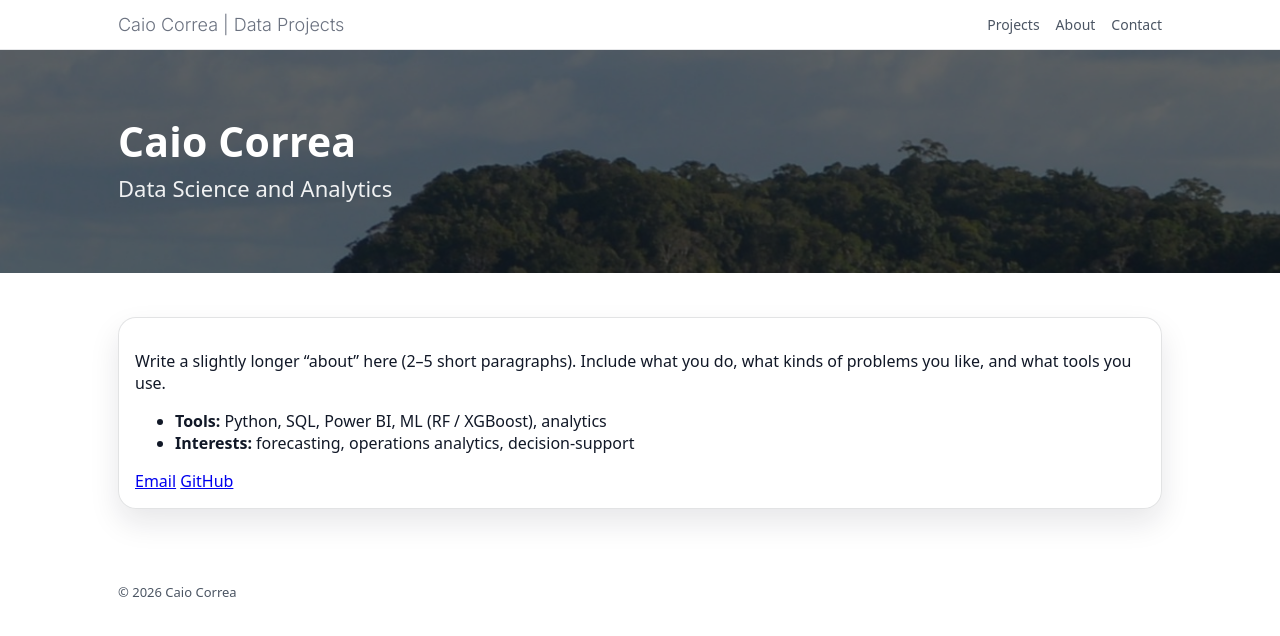
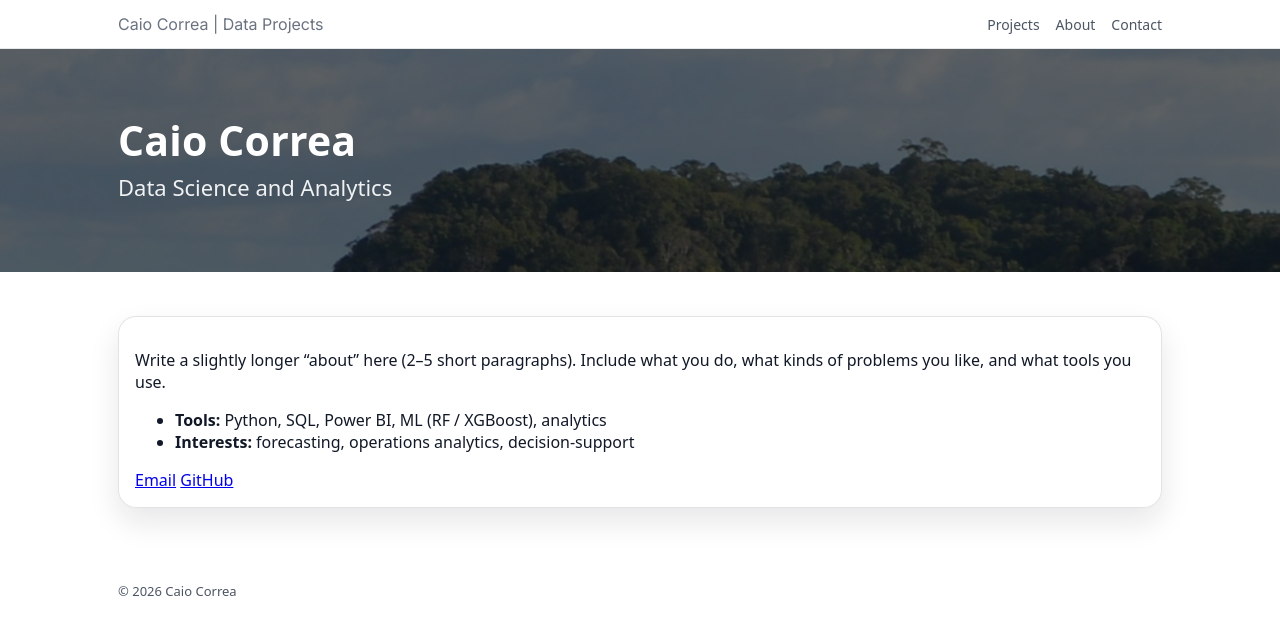
Before and after one commit to dr-caio-correa/dr-caio-correa.github.io, a Jekyll site: the page built from about.md, in a window 1280 px wide. Shown: the top 636 px of the page. Built offline with Jekyll 4.4.1, drawn with Linux system fonts in a browser that asks for light colours.

Commit message:
Update style.css

```diff
--- a/assets/css/style.css
+++ b/assets/css/style.css
@@ -39,9 +39,11 @@ body{
 }
 .brand{
   font-family: "Inter", sans-serif;
-  font-weight:300;
+  font-optical-sizing: auto;
+  font-weight:400;
+  font-style: normal;
   text-decoration:none;
-  font-size:18px;
+  font-size:16px;
   color:#6b7280;
 }
 .nav{display:flex; gap:16px; flex-wrap:wrap}
```
